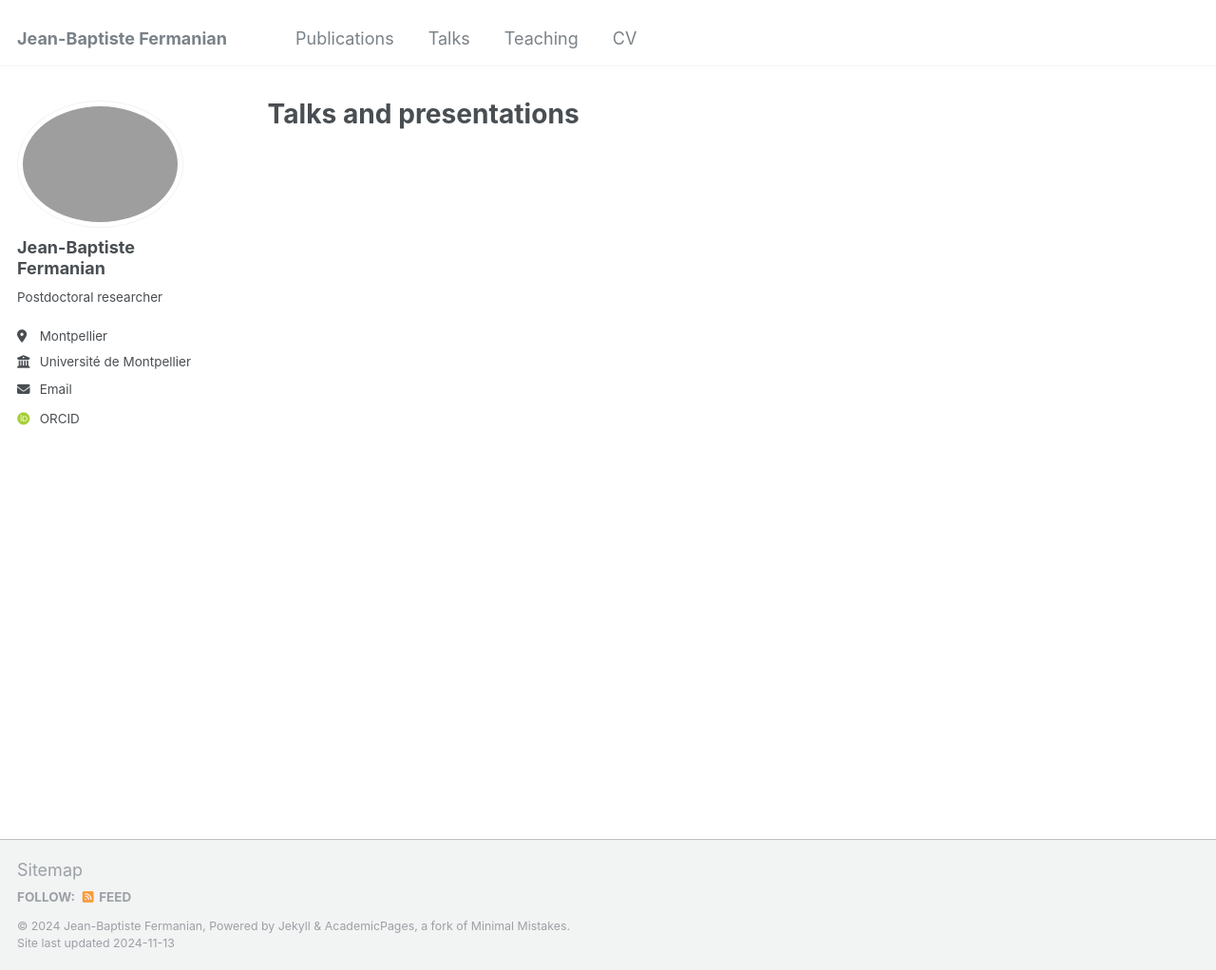
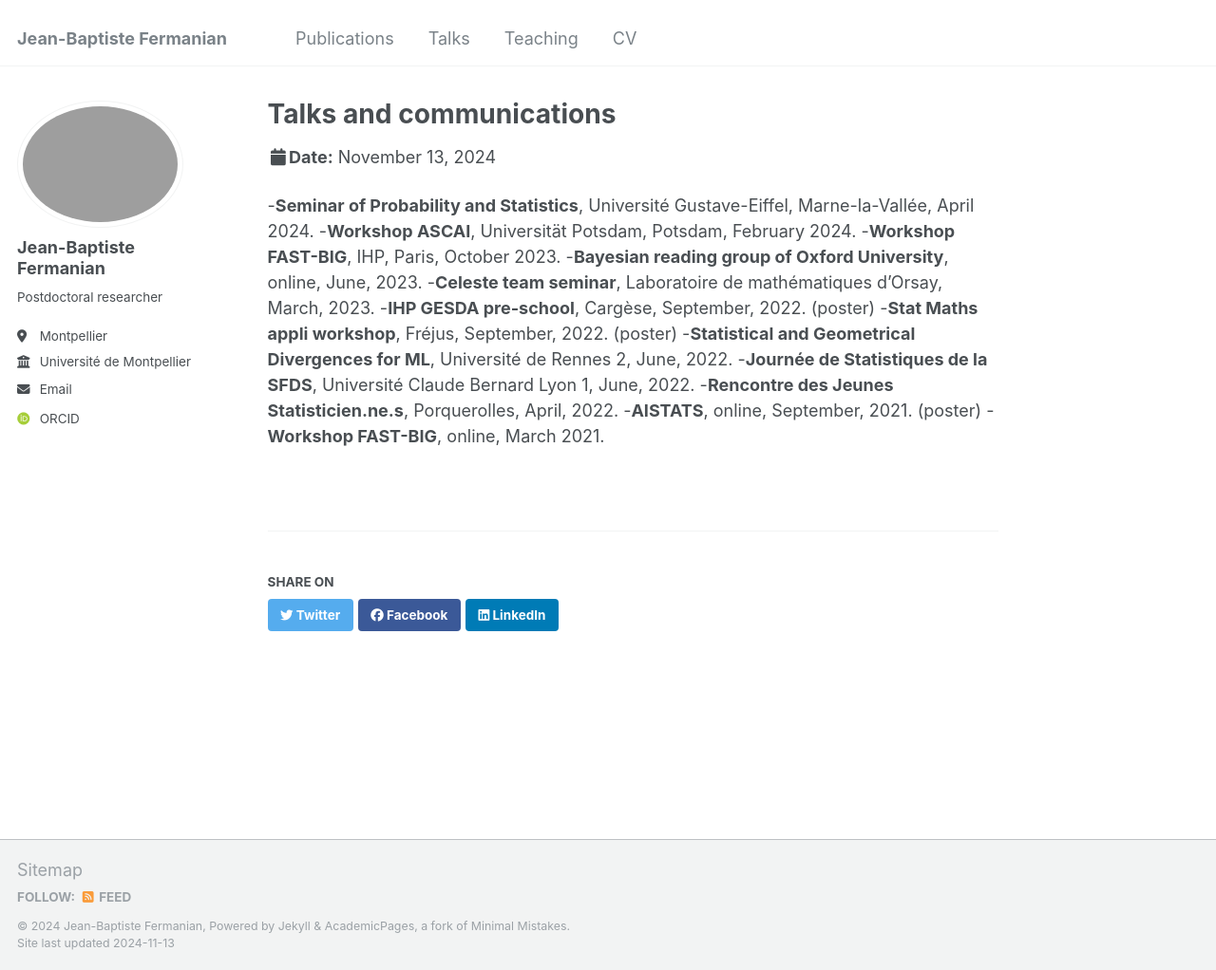
Before and after one commit to jeanbaptistefermanian/jeanbaptistefermanian.github.io, a Jekyll site: the page built from _talks/talks.md, in a window 1280 px wide and 1022 px high. Shown: the whole window at 95% size. Built offline with Jekyll 4.4.1, drawn with Linux system fonts in a browser that asks for light colours; some web fonts are replaced.

Commit message:
add talks

```diff
--- /dev/null
+++ b/_talks/talks.md
@@ -0,0 +1,20 @@
+---
+permalink: /talks/
+title: "Talks and communications"
+author_profile: true
+redirect_from:
+- /talks.html
+---
+
+-**Seminar of Probability and Statistics**, Université Gustave-Eiffel, Marne-la-Vallée, April 2024.
+-**Workshop ASCAI**, Universität Potsdam, Potsdam, February 2024.
+-**Workshop FAST-BIG**, IHP, Paris, October 2023.
+-**Bayesian reading group of Oxford University**, online, June, 2023.
+-**Celeste team seminar**, Laboratoire de mathématiques d'Orsay, March, 2023.
+-**IHP GESDA pre-school**, Cargèse, September, 2022. (poster)
+-**Stat Maths appli workshop**, Fréjus, September, 2022. (poster)
+-**Statistical and Geometrical Divergences for ML**, Université de Rennes 2, June, 2022.
+-**Journée de Statistiques de la SFDS**, Université Claude Bernard Lyon 1, June, 2022.
+-**Rencontre des Jeunes Statisticien.ne.s**, Porquerolles, April, 2022.
+-**AISTATS**, online, September, 2021. (poster)
+-**Workshop FAST-BIG**, online, March 2021.
```
Also changed, not shown: _publications/publications.md (+1 -1 lines).
